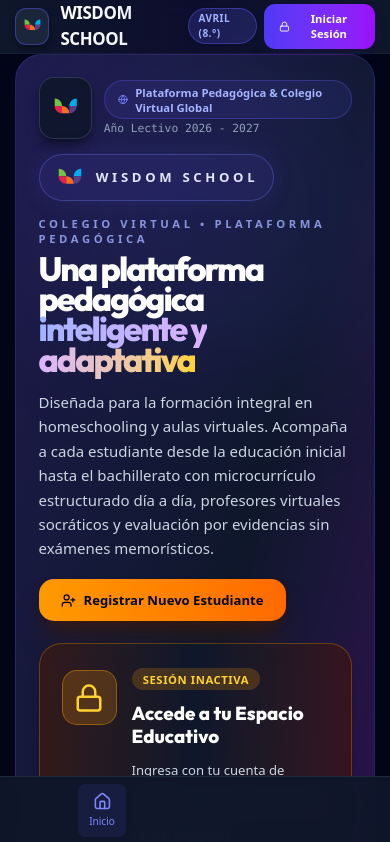
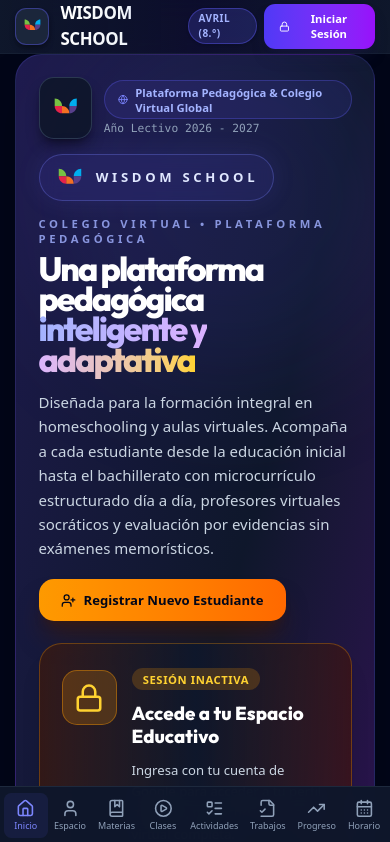
Before and after one commit to rpmministry/wisdom-school, a React (Vite) app: page / in a window 390 px wide. Shown: the top 842 px of the page. Built offline with nearby package versions, Linux system fonts and the light colour scheme; no server answers.

Commit message:
Fix MobileBottomNav: restore all navigation tabs with icons, badges, and responsive design

```diff
--- a/src/components/layout/MobileBottomNav.tsx
+++ b/src/components/layout/MobileBottomNav.tsx
@@ -3,8 +3,15 @@
 import { NavigationTab } from '../../types';
 import {
   Home,
+  User,
+  BookMarked,
+  PlayCircle,
+  FileCheck2,
+  TrendingUp,
+  CalendarDays,
+  ListTodo,
+  ArrowLeft,
   ChevronLeft,
-  ArrowLeft,
 } from 'lucide-react';
 
 interface MobileBottomNavProps {
@@ -14,50 +21,81 @@
   backLabel?: string;
 }
 
+interface NavItem {
+  id: NavigationTab;
+  label: string;
+  icon: React.ComponentType<{ className?: string }>;
+  badge?: string;
+}
+
 export const MobileBottomNav: React.FC<MobileBottomNavProps> = ({
   onBack,
   onHome,
   showBackButton = true,
   backLabel = 'Retroceder',
 }) => {
-  const { activeTab, navigateBack, navigateToHome, navigationHistory } = useSchool();
+  const { activeTab, setActiveTab, navigateBack, navigateToHome, navigationHistory, todayClasses, submissions, currentStudent } = useSchool();
 
   const canGoBack = navigationHistory.length > 0;
 
+  const navItems: NavItem[] = [
+    { id: 'home', label: 'Inicio', icon: Home },
+    { id: 'space', label: 'Espacio', icon: User },
+    { id: 'subjects', label: 'Materias', icon: BookMarked },
+    { id: 'classes', label: 'Clases', icon: PlayCircle, badge: todayClasses.length > 0 ? todayClasses.length.toString() : undefined },
+    { id: 'activities', label: 'Actividades', icon: ListTodo },
+    { id: 'works', label: 'Trabajos', icon: FileCheck2, badge: submissions.filter(s => s.studentId === currentStudent.id && s.status === 'reviewed').length > 0 ? '✓' : undefined },
+    { id: 'progress', label: 'Progreso', icon: TrendingUp },
+    { id: 'schedule', label: 'Horario', icon: CalendarDays },
+  ];
+
   return (
-    <div className="md:hidden fixed bottom-0 left-0 right-0 z-40 bg-slate-900/95 backdrop-blur-md border-t border-slate-800 pb-safe" style={{ paddingBottom: 'env(safe-area-inset-bottom, 0px)' }}>
-      <div className="flex items-center justify-around px-2 py-2">
-        {/* Botón de Retroceso */}
-        {showBackButton && canGoBack && (
+    <div className="md:hidden fixed bottom-0 left-0 right-0 z-40 bg-slate-900/98 backdrop-blur-md border-t border-slate-800 pb-safe" style={{ paddingBottom: 'env(safe-area-inset-bottom, 0px)' }}>
+      <div className="flex items-center justify-around px-1 py-1.5 overflow-x-auto scrollbar-none">
+        {/* Botón de Retroceso (si aplica) */}
+        {showBackButton && canGoBack && activeTab !== 'home' && (
           <button
             onClick={onBack || navigateBack}
             disabled={!canGoBack}
-            className={`flex flex-col items-center gap-1 px-3 py-2 rounded-lg transition-colors ${
+            className={`flex flex-col items-center gap-0.5 px-2.5 py-1.5 rounded-lg transition-colors min-w-[44px] ${
               canGoBack
                 ? 'text-slate-300 hover:text-white hover:bg-slate-800'
                 : 'text-slate-600 cursor-not-allowed'
             }`}
           >
-            <ArrowLeft className="w-5 h-5" />
-            <span className="text-[10px] font-medium">{backLabel}</span>
+            <ChevronLeft className="w-5 h-5" />
+            <span className="text-[9px] font-medium">{backLabel}</span>
           </button>
         )}
 
-        {/* Botón de Home */}
-        <button
-          onClick={onHome || navigateToHome}
-          className={`flex flex-col items-center gap-1 px-3 py-2 rounded-lg transition-colors ${
-            activeTab === 'home'
-              ? 'text-indigo-400 bg-indigo-500/10'
-              : 'text-slate-300 hover:text-white hover:bg-slate-800'
-          }`}
-        >
-          <Home className="w-5 h-5" />
-          <span className="text-[10px] font-medium">Inicio</span>
-        </button>
-
-        {/* Espaciador para balancear el layout */}
-        <div className="w-12" />
+        {/* Navegación principal - todas las pestañas */}
+        {navItems.map((item) => {
+          const Icon = item.icon;
+          const isActive = activeTab === item.id;
+          return (
+            <button
+              key={item.id}
+              onClick={() => setActiveTab(item.id)}
+              className={`flex flex-col items-center gap-0.5 px-2 py-1.5 rounded-lg transition-all min-w-[44px] relative ${
+                isActive
+                  ? 'text-indigo-400 bg-indigo-500/10'
+                  : 'text-slate-400 hover:text-slate-200 hover:bg-slate-800/50'
+              }`}
+            >
+              <div className="relative">
+                <Icon className={`w-5 h-5 ${isActive ? 'text-indigo-400' : ''}`} />
+                {item.badge && (
+                  <span className="absolute -top-1.5 -right-1.5 min-w-[16px] h-[16px] px-1 rounded-full bg-amber-500 text-[9px] font-black text-slate-950 flex items-center justify-center">
+                    {item.badge}
+                  </span>
+                )}
+              </div>
+              <span className={`text-[9px] font-medium ${isActive ? 'text-indigo-400 font-bold' : ''}`}>
+                {item.label}
+              </span>
+            </button>
+          );
+        })}
       </div>
     </div>
   );
```
